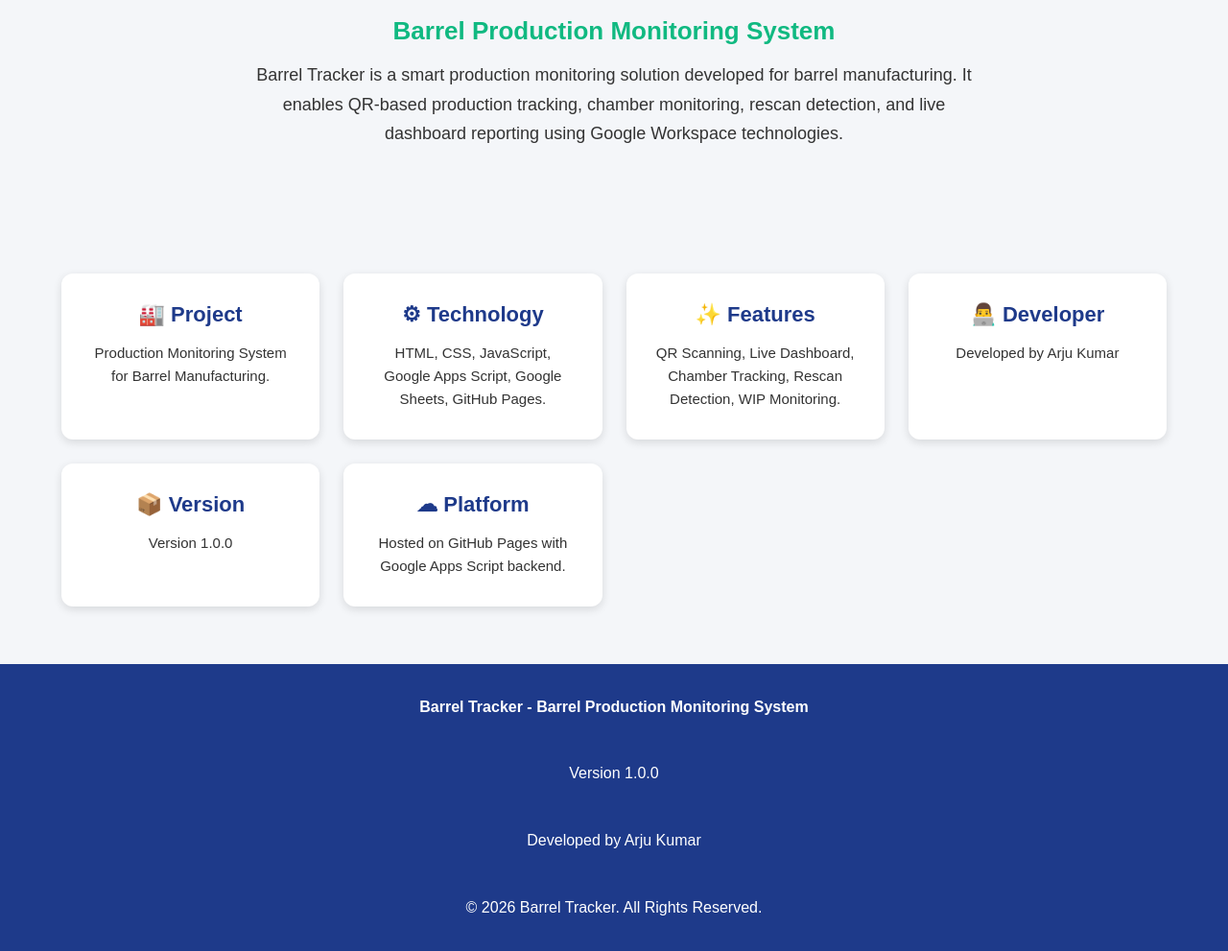
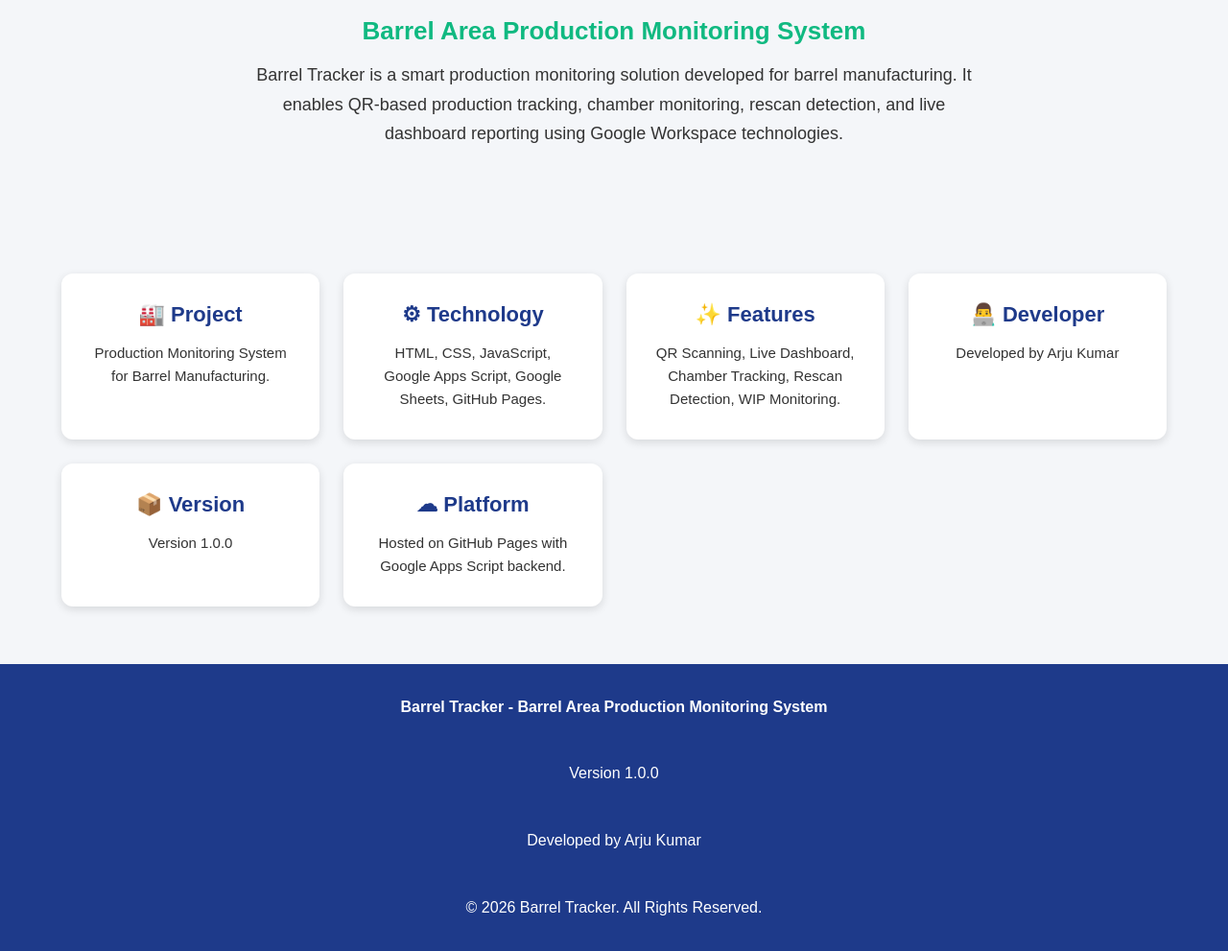
Before and after one commit to arjuk4280/B_Looker_Website, a plain HTML site: page about.html in a window 1280 px wide. Shown: the part 227-1218 px from the top of the page at 96% size. Drawn offline with Linux system fonts and the light colour scheme.

Commit message:
Update about.html

```diff
--- a/about.html
+++ b/about.html
@@ -57,7 +57,7 @@
 
     <h2>About Barrel Tracker</h2>
 
-    <h3>Barrel Production Monitoring System</h3>
+    <h3>Barrel Area Production Monitoring System</h3>
 
     <p>
 
@@ -121,7 +121,7 @@
 
 <footer>
 
-    <p><strong>Barrel Tracker - Barrel Production Monitoring System</strong></p>
+    <p><strong>Barrel Tracker - Barrel Area Production Monitoring System</strong></p>
 
     <br>
 
```
